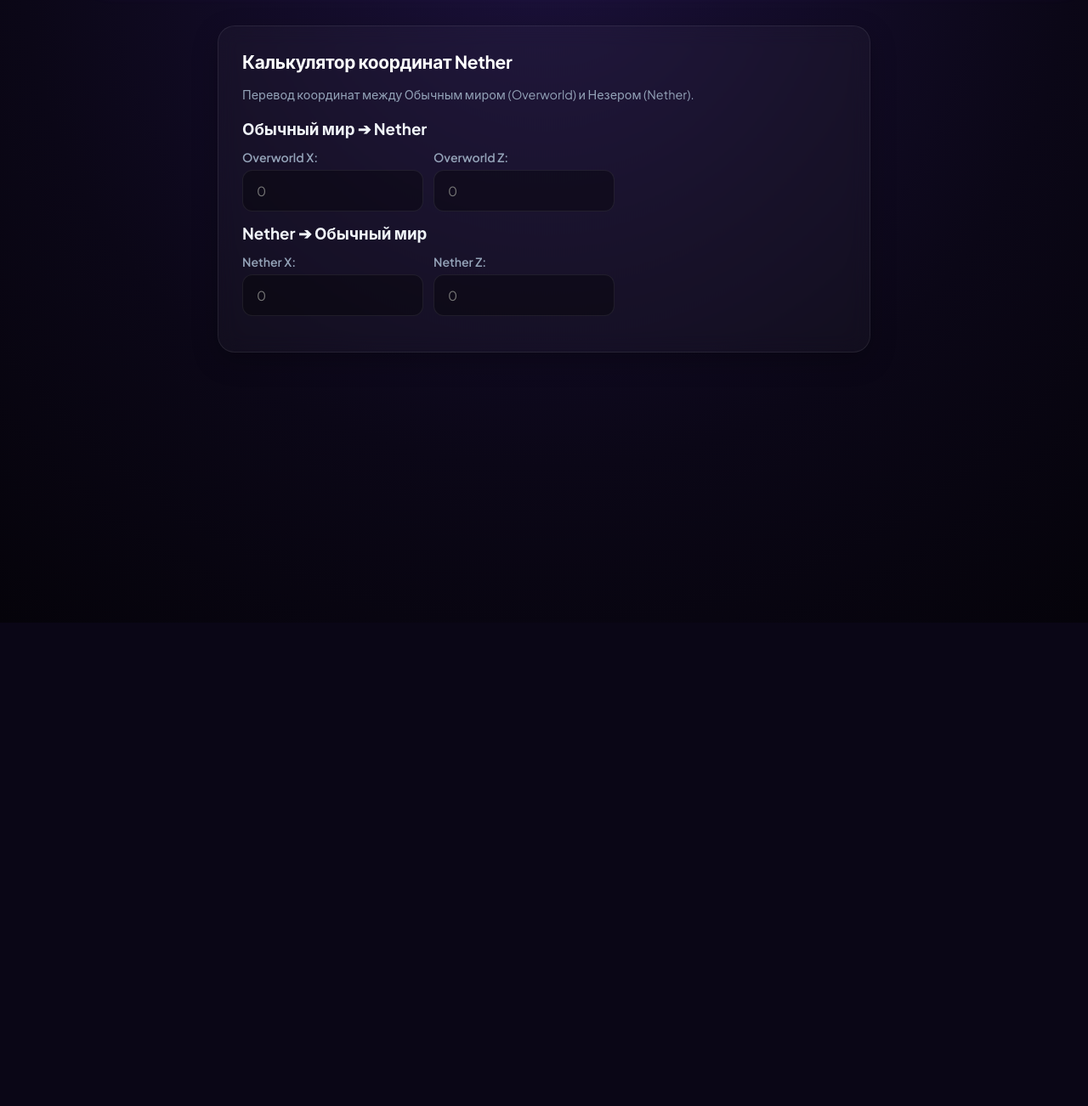
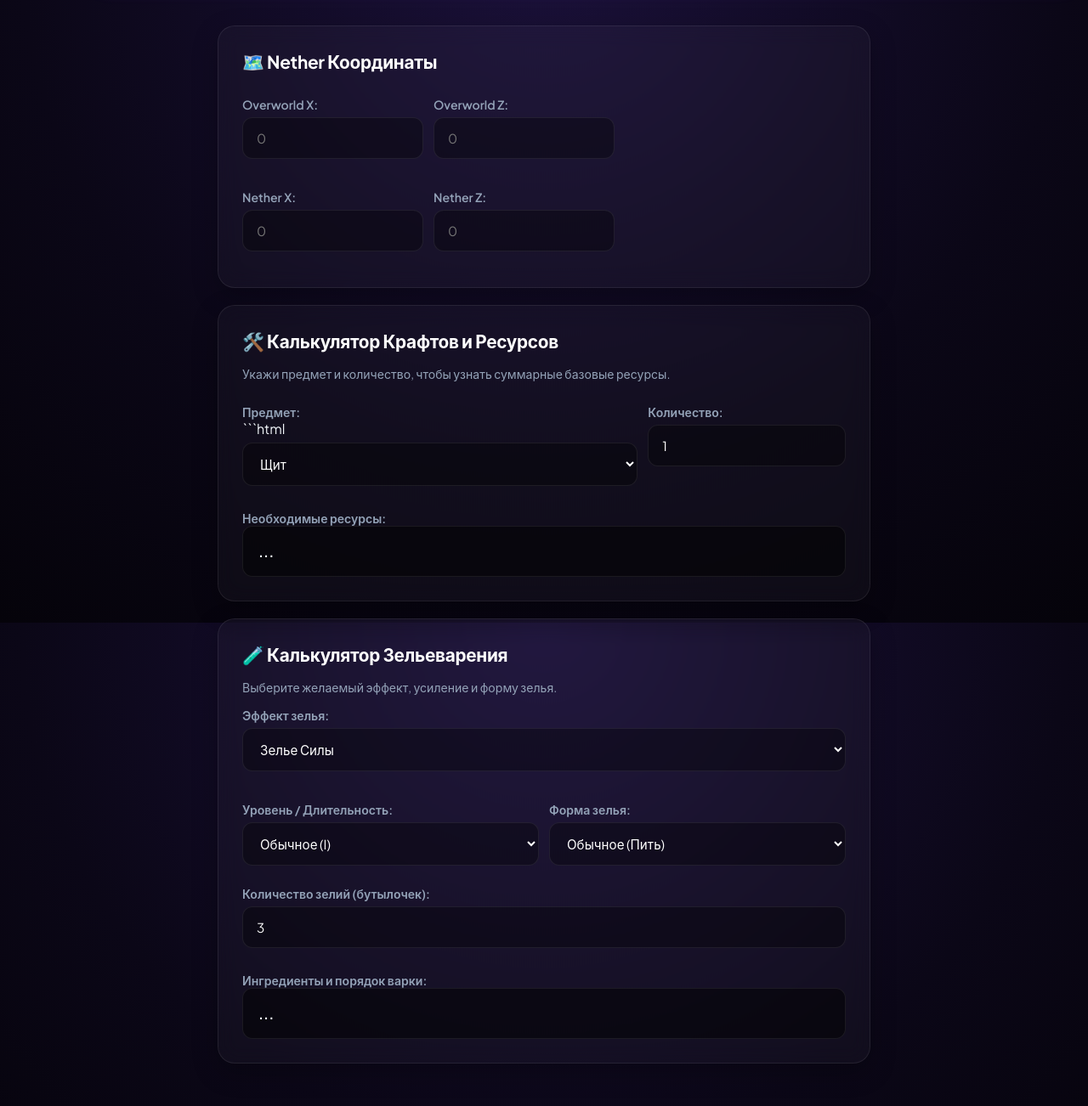
Before and after one commit to excIusive-1/MineTooL, a Flask app: page /calculators in a window 1280 px wide. Shown: the part 67-1369 px from the top of the page at 85% size. Before the commit the page ends 482 px from the top, so only its background shows below. Run offline with Flask 3, Linux system fonts and the light colour scheme.

Commit message:
Update calculators.html

````diff
--- a/templates/calculators.html
+++ b/templates/calculators.html
@@ -1,12 +1,7 @@
 {% extends 'base.html' %}
 {% block content %}
 <div class="card">
-    <h2>Калькулятор координат Nether</h2>
-    <p style="color: var(--text-muted); font-size: 0.9rem; margin-bottom: 20px;">
-        Перевод координат между Обычным миром (Overworld) и Незером (Nether).
-    </p>
-
-    <h3>Обычный мир ➔ Nether</h3>
+    <h2>🗺️ Nether Координаты</h2>
     <div class="flex-gap">
         <div>
             <label>Overworld X:</label>
@@ -17,9 +12,7 @@
             <input type="number" id="overworldZ" placeholder="0" oninput="calculateNether('ow')">
         </div>
     </div>
-
-    <h3>Nether ➔ Обычный мир</h3>
-    <div class="flex-gap">
+    <div class="flex-gap" style="margin-top: 10px;">
         <div>
             <label>Nether X:</label>
             <input type="number" id="netherX" placeholder="0" oninput="calculateNether('nether')">
@@ -30,4 +23,83 @@
         </div>
     </div>
 </div>
+
+<div class="card">
+    <h2>🛠️ Калькулятор Крафтов и Ресурсов</h2>
+    <p style="color: var(--text-muted); font-size: 0.88rem; margin-bottom: 15px;">
+        Укажи предмет и количество, чтобы узнать суммарные базовые ресурсы.
+    </p>
+
+    <div class="flex-gap">
+        <div style="flex: 2;">
+            <label>Предмет:</label>
+
+```html
+            <select id="craftItem" onchange="calculateCraft()">
+                <option value="shield">Щит</option>
+                <option value="tnt">ТНТ (Динамит)</option>
+                <option value="piston">Поршень</option>
+                <option value="sticky_piston">Липкий поршень</option>
+                <option value="diamond_pickaxe">Алмазная кирка</option>
+                <option value="golden_apple">Золотое яблоко</option>
+                <option value="anvil">Наковальня</option>
+                <option value="repeater">Редстоуновый повторитель</option>
+                <option value="comparator">Редстоуновый компаратор</option>
+            </select>
+        </div>
+        <div style="flex: 1;">
+            <label>Количество:</label>
+            <input type="number" id="craftAmount" value="1" min="1" max="640" oninput="calculateCraft()">
+        </div>
+    </div>
+
+    <label style="margin-top: 15px; display: block;">Необходимые ресурсы:</label>
+    <div class="preview-box" id="craftResult" style="flex-direction: column; align-items: flex-start; gap: 6px;">...</div>
+</div>
+
+<div class="card">
+    <h2>🧪 Калькулятор Зельеварения</h2>
+    <p style="color: var(--text-muted); font-size: 0.88rem; margin-bottom: 15px;">
+        Выберите желаемый эффект, усиление и форму зелья.
+    </p>
+
+    <label>Эффект зелья:</label>
+    <select id="potionType" onchange="calculateBrewing()">
+        <option value="strength">Зелье Силы</option>
+        <option value="speed">Зелье Скорости</option>
+        <option value="healing">Зелье Лечения (Мгновенный урон / Лечение)</option>
+        <option value="harming">Зелье Урона</option>
+        <option value="fire_res">Зелье Огнестойкости</option>
+        <option value="invisibility">Зелье Невидимости</option>
+        <option value="swiftness">Зелье Прыгучести</option>
+        <option value="poison">Зелье Отравления</option>
+        <option value="regeneration">Зелье Регенерации</option>
+        <option value="turtle_master">Зелье Черепашьего панциря</option>
+    </select>
+
+    <div class="flex-gap" style="margin-top: 10px;">
+        <div style="flex: 1;">
+            <label>Уровень / Длительность:</label>
+            <select id="potionLevel" onchange="calculateBrewing()">
+                <option value="base">Обычное (I)</option>
+                <option value="long">Удлинённое (II длительность)</option>
+                <option value="strong">Усиленное (II уровень)</option>
+            </select>
+        </div>
+        <div style="flex: 1;">
+            <label>Форма зелья:</label>
+            <select id="potionForm" onchange="calculateBrewing()">
+                <option value="normal">Обычное (Пить)</option>
+                <option value="splash">Взрывное (Splash)</option>
+                <option value="lingering">Оседающее (Туманное / Lingering)</option>
+            </select>
+        </div>
+    </div>
+
+    <label style="margin-top: 10px;">Количество зелий (бутылочек):</label>
+    <input type="number" id="potionCount" value="3" min="1" max="99" oninput="calculateBrewing()">
+
+    <label style="margin-top: 15px; display: block;">Ингредиенты и порядок варки:</label>
+    <div class="preview-box" id="brewingResult" style="flex-direction: column; align-items: flex-start; gap: 8px;">...</div>
+</div>
 {% endblock %}
````
